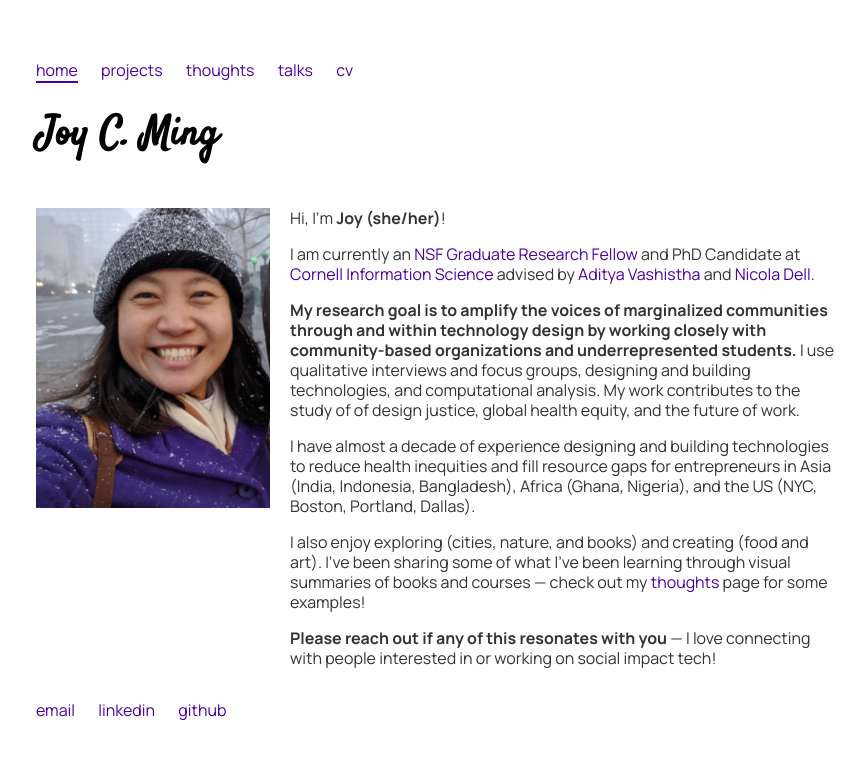
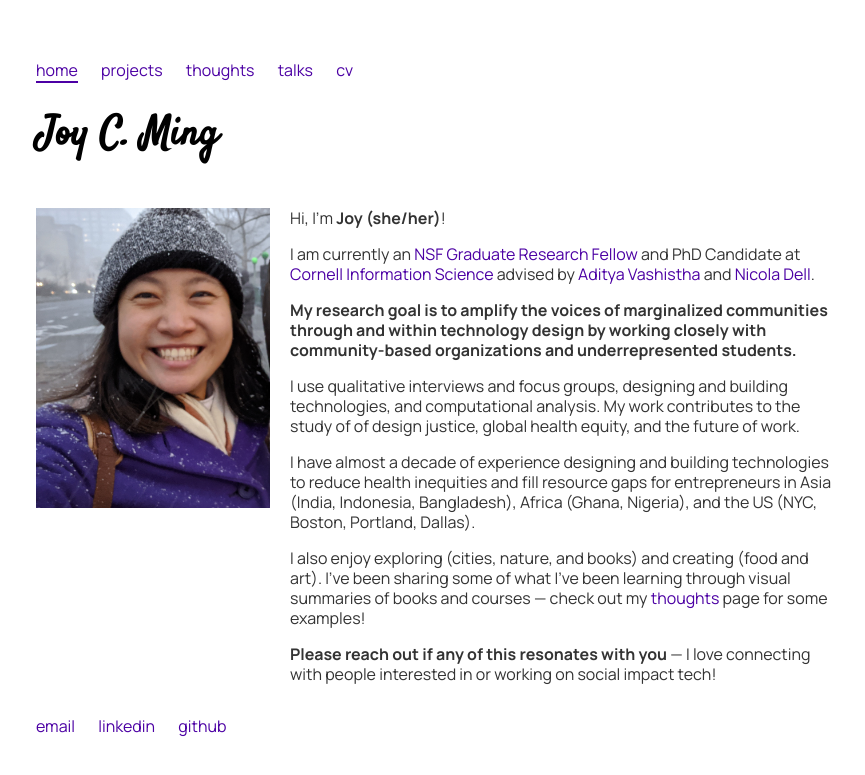
Before and after one commit to jming/jming.github.io, a Jekyll site: the page built from index.html, in a window 1280 px wide. Shown: the top 775 px of the page, without its empty margins (204-1069 px from the left). Built offline with Jekyll 4.4.1, drawn with Linux system fonts in a browser that asks for light colours.

```diff
--- a/index.html
+++ b/index.html
@@ -14,8 +14,9 @@ order: 0
 			advised by <a href="https://www.adityavashistha.com/">Aditya Vashistha</a> and <a href="http://nixdell.com/">Nicola Dell</a>.
 		</p>
 
-		<p><b>My research goal is to amplify the voices of marginalized communities through and within technology design by working closely with community-based organizations and underrepresented students.</b>
-			I use qualitative interviews and focus groups, designing and building technologies, and computational analysis.
+		<p><b>My research goal is to amplify the voices of marginalized communities through and within technology design by working closely with community-based organizations and underrepresented students.</b></p>
+
+		<p>I use qualitative interviews and focus groups, designing and building technologies, and computational analysis.
 			My work contributes to the study of of design justice, global health equity, and the future of work.</p>
 
 		<p>I have almost a decade of experience designing and building technologies to reduce health inequities and fill resource gaps
```
